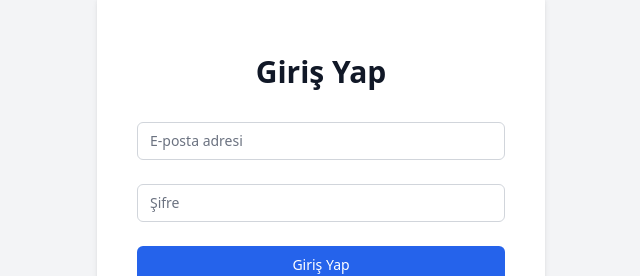
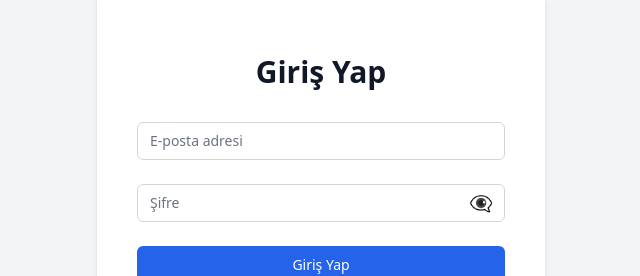
Before and after one commit to Mikeoskie/araba-uzman-ai, a Nuxt app: page /login in a window 1280 px wide. Shown: the part 215-491 px from the top of the page, without its empty margins (319-959 px from the left). Built offline with nearby package versions, Linux system fonts and the light colour scheme; no server answers.

Commit message:
şifrenin gözükmesi için gerekli düzenlemeler yapıldı.

```diff
--- a/pages/login.vue
+++ b/pages/login.vue
@@ -17,17 +17,25 @@
             placeholder="E-posta adresi"
           />
         </div>
-        <div>
+        <div class="relative">
           <label for="password" class="sr-only">Şifre</label>
           <input
             id="password"
             name="password"
-            type="password"
+            :type="showPassword ? 'text' : 'password'"
             required
             v-model="password"
-            class="appearance-none rounded-md relative block w-full px-3 py-2 border border-gray-300 placeholder-gray-500 text-gray-900 focus:outline-none focus:ring-blue-500 focus:border-blue-500 focus:z-10 sm:text-sm"
+            class="appearance-none rounded-md relative block w-full px-3 py-2 pr-10 border border-gray-300 placeholder-gray-500 text-gray-900 focus:outline-none focus:ring-blue-500 focus:border-blue-500 focus:z-10 sm:text-sm"
             placeholder="Şifre"
           />
+          <button
+            type="button"
+            @click="togglePasswordVisibility"
+            class="password-toggle"
+          >
+            <span v-if="showPassword" class="text-gray-600">👁️</span>
+            <span v-else class="text-gray-600">👁️‍🗨️</span>
+          </button>
         </div>
         <div>
           <button
@@ -50,18 +58,19 @@
   </div>
 </template>
 
-<script setup>
-import { ref } from 'vue'
+<script setup lang="ts">
+import { ref, onMounted } from 'vue'
 import { useRouter } from 'vue-router'
 import { useAuth } from '~/composables/useAuth'
 
 const router = useRouter()
-const { login, register } = useAuth()
+const { login, register, isAuthenticated } = useAuth()
 
 const email = ref('')
 const password = ref('')
 const isRegister = ref(false)
 const errorMessage = ref('')
+const showPassword = ref(false)
 
 const handleSubmit = async () => {
   try {
@@ -71,8 +80,8 @@ const handleSubmit = async () => {
       await login(email.value, password.value)
     }
     router.push('/')
-  } catch (error) {
-    errorMessage.value = 'Kullanıcı Adı veya Şifre Hatalı.'
+  } catch (error: any) {
+    errorMessage.value = error.message
   }
 }
 
@@ -80,4 +89,50 @@ const toggleRegister = () => {
   isRegister.value = !isRegister.value
   errorMessage.value = ''
 }
+
+const togglePasswordVisibility = () => {
+  showPassword.value = !showPassword.value
+}
+
+onMounted(() => {
+  if (isAuthenticated.value) {
+    router.push('/')
+  }
+})
 </script>
+
+<style scoped>
+.relative {
+  position: relative;
+}
+
+input[type="password"],
+input[type="text"] {
+  padding-right: 2.5rem;
+}
+
+.password-toggle {
+  position: absolute;
+  right: 0.5rem;
+  top: 50%;
+  transform: translateY(-50%);
+  background: none;
+  border: none;
+  cursor: pointer;
+  z-index: 10;
+  display: flex;
+  align-items: center;
+  justify-content: center;
+  width: 2rem;
+  height: 2rem;
+  padding: 0;
+}
+
+.password-toggle:focus {
+  outline: none;
+}
+
+.password-toggle span {
+  font-size: 1.2rem;
+}
+</style>
```
